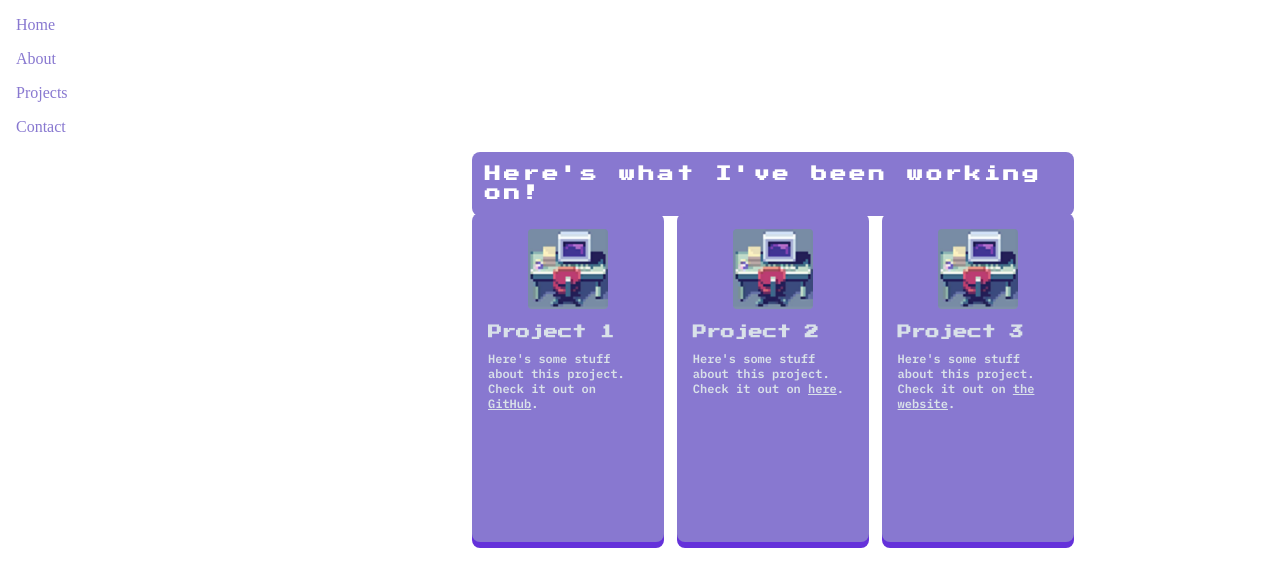
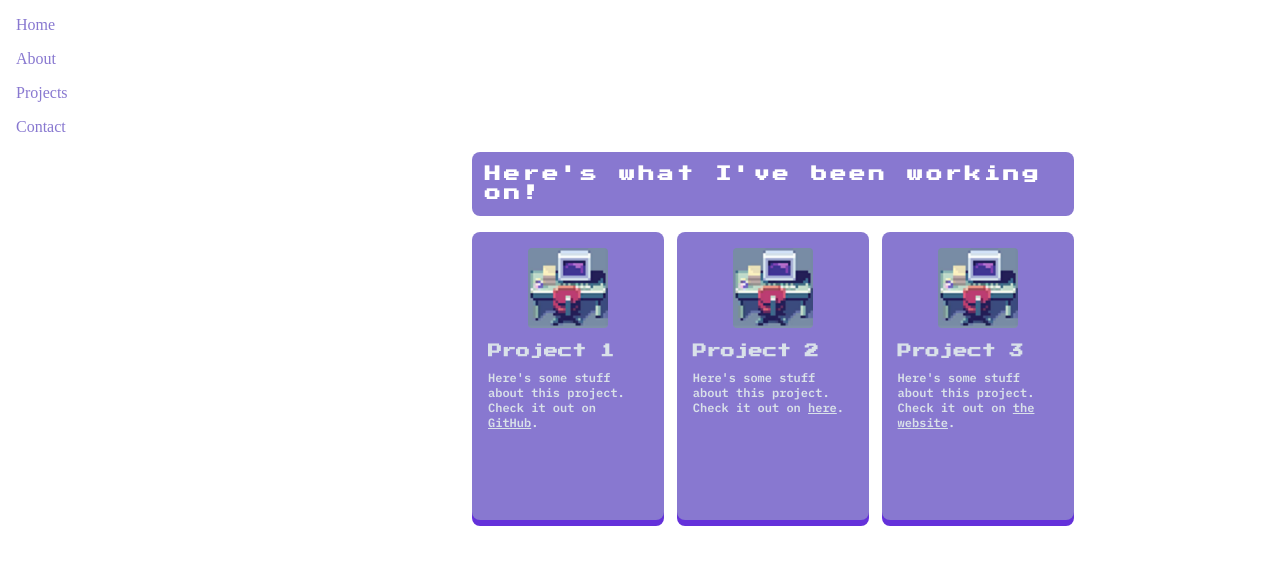
Before and after one commit to kathrynhoule/ryn-portfolio, a React (Vite) app: page /projects in a window 1280 px wide. Shown: the top 586 px of the page. Built offline with nearby package versions, Linux system fonts and the light colour scheme.

Commit message:
updates grid styling for projects page

```diff
--- a/src/styles/Projects.css
+++ b/src/styles/Projects.css
@@ -2,12 +2,9 @@
      display: grid;
      grid-template-columns: repeat(3, minmax(128px, 192px));
      grid-template-rows:
-        3rem
-        minmax(128px, auto)
-        1rem
-        minmax(128px, auto)
-        auto;
-     gap: 0.8rem;
+          3rem
+          256px;
+     gap: 2rem 0.8rem;
      padding: 8rem 0rem 0rem 20rem;
      align-items: start;
 }
@@ -69,21 +66,6 @@
      text-decoration: underline;
 }
 
-.project-one {
-    grid-column: 1 / 2;
-    grid-row: 2 / 5;
-}
-
-.project-two {
-    grid-column: 2 / 3;
-    grid-row: 2 / 5;
-}
-
-.project-three{
-    grid-column: 3 / 4;
-    grid-row: 2 / 5;
-}
-
 .project-image {
      width: 80px;
      height: auto;
```
Also changed, not shown: src/styles/Home.css (+5 -5 lines).
